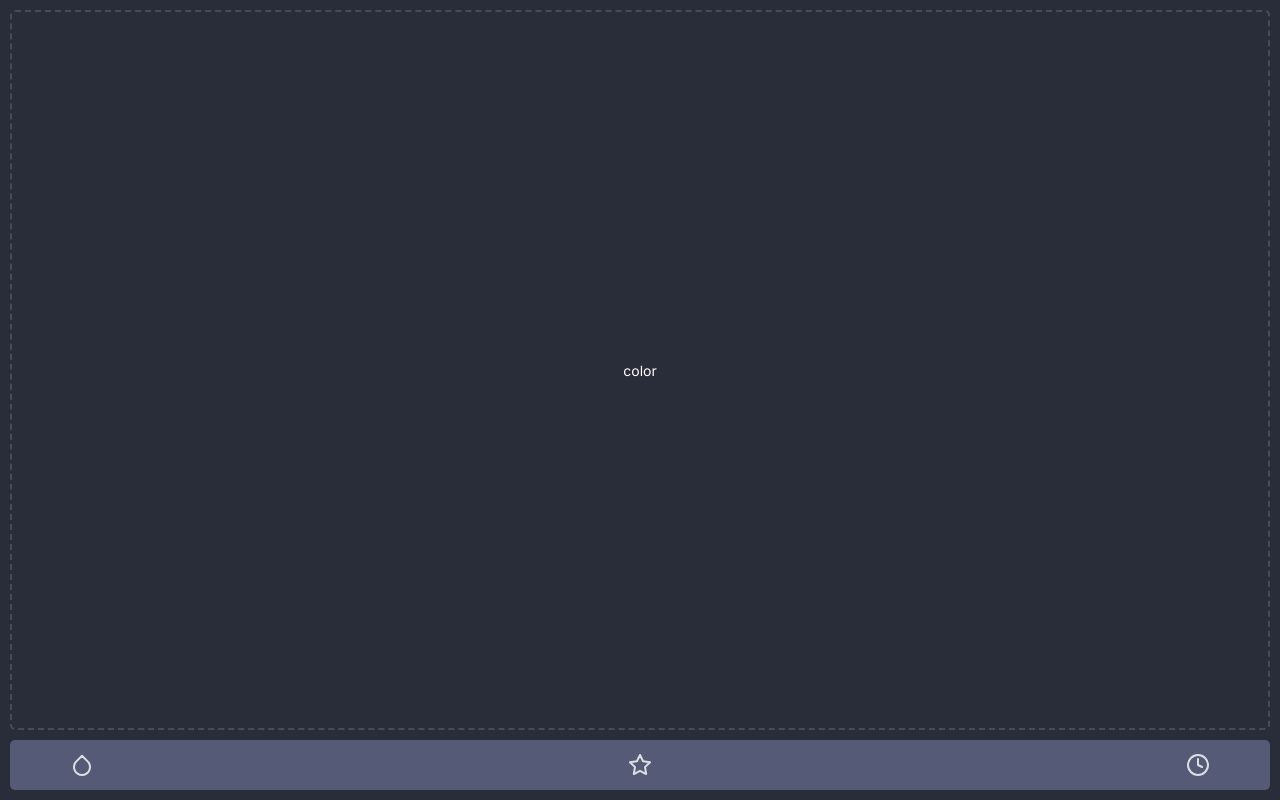
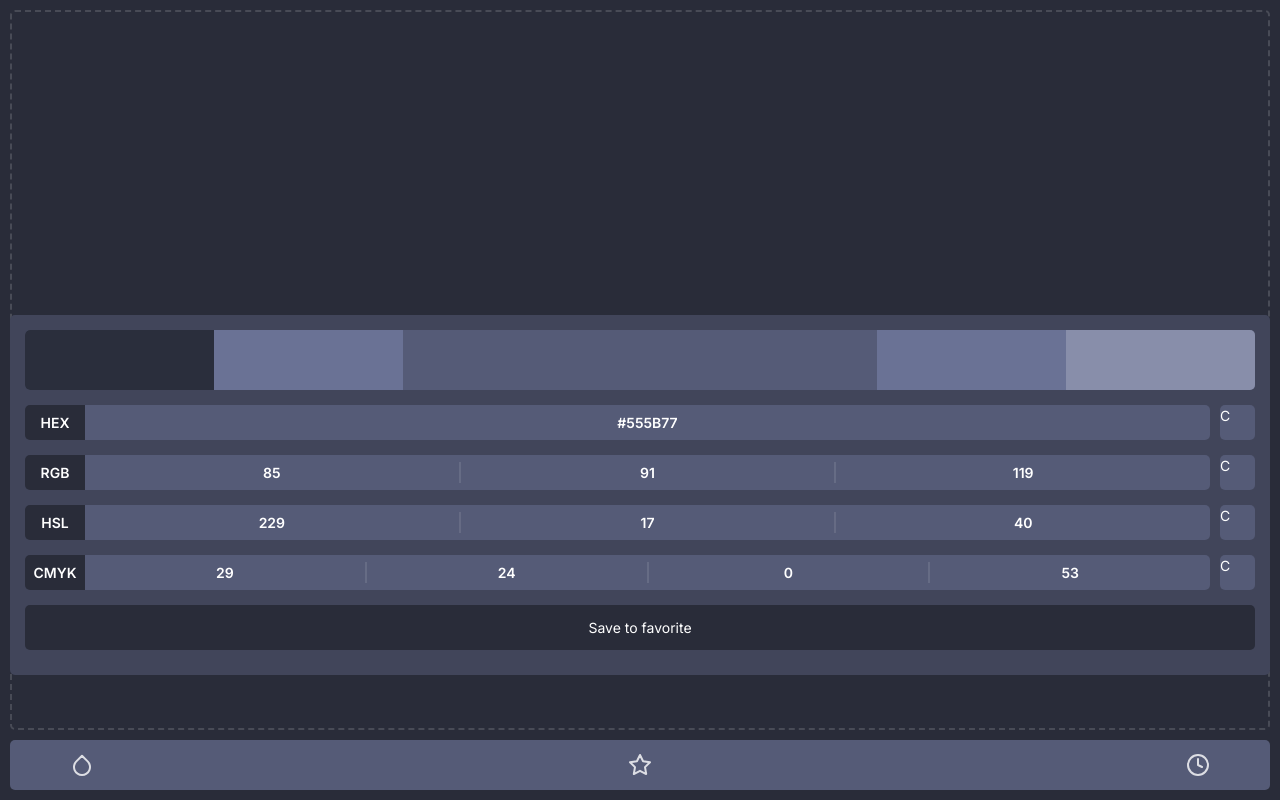
Before and after one commit to vlad-solomon/swwwatch, a React (Vite) app: page / in a window 1280 px wide. Both pictures are taken after a click on the picture 82 px from the left and 765 px from the top of the page. Built offline with nearby package versions, Linux system fonts and the light colour scheme.

Commit message:
Add navigation interactions Create useHSLVariations hook

```diff
--- a/src/App.jsx
+++ b/src/App.jsx
@@ -5,13 +5,22 @@ import FavoriteColorsDrawer from "./components/FavoriteColorsDrawer/FavoriteColo
 import Image from "./components/Image/Image"
 import Nav from "./components/Nav/Nav";
 
+import { useStore } from "./stores/useStore";
+
+const drawers = {
+    current: CurrentColorDrawer,
+    favorite: FavoriteColorsDrawer,
+    previous: PreviousColorsDrawer,
+}
+
 function App() {
+    const drawer = useStore((state) => state.drawer)
+    const SelectedDrawer = drawers[drawer]
+
     return (
         <>
             <div className="app">
-                {/* <CurrentColorDrawer /> */}
-                {/* <PreviousColorsDrawer /> */}
-                {/* <FavoriteColorsDrawer /> */}
+                {drawer !== "closed" ? <SelectedDrawer /> : ""}
                 <Image />
                 <Nav />
             </div>
--- a/src/components/ColorDetail/ColorDetail.jsx
+++ b/src/components/ColorDetail/ColorDetail.jsx
@@ -5,7 +5,7 @@ function ColorDetail({ type, values }) {
         <div className="color-detail__wrapper">
             <div className="color-detail">
                 <div className="color-detail__type">{type}</div>
-                <div className="color-detail__values">{values.map((value, index) => <span key={index}>{value}</span>)}</div>
+                <div className="color-detail__values">{Array.isArray(values) ? values.map((value, index) => <span key={index}>{value}</span>) : <span>{values}</span>}</div>
             </div>
             <div className="mock-button">C</div>
         </div>
--- a/src/components/CurrentColorDrawer/CurrentColorDrawer.jsx
+++ b/src/components/CurrentColorDrawer/CurrentColorDrawer.jsx
@@ -1,26 +1,22 @@
-import "./CurrentColorDrawer.scss"
 import Drawer from "../Drawer/Drawer"
 import ColorDetail from "../ColorDetail/ColorDetail"
 import Button from "../Button/Button"
+import useHSLVariations from "../../hooks/useHSLVariations"
+
+import "./CurrentColorDrawer.scss"
 
 export default function CurrentColorDrawer() {
     const mockColorDetails = {
-        hex: ["#555B77"],
+        hex: "#555B77",
         rgb: [85, 91, 119],
         hsl: [229, 17, 40],
         cmyk: [29, 24, 0, 53],
     }
-    const mockHSLValues = [
-        [mockColorDetails.hsl[0], mockColorDetails.hsl[1], Math.max(mockColorDetails.hsl[2] - 20, 0)],
-        [mockColorDetails.hsl[0], mockColorDetails.hsl[1], Math.max(mockColorDetails.hsl[2] - 10, 0)],
-        [...mockColorDetails.hsl],
-        [mockColorDetails.hsl[0], mockColorDetails.hsl[1], Math.min(mockColorDetails.hsl[2] + 10, 100)],
-        [mockColorDetails.hsl[0], mockColorDetails.hsl[1], Math.min(mockColorDetails.hsl[2] + 20, 100)],
-    ]
+    const hslVariations = useHSLVariations(mockColorDetails.hsl);
 
     return (
         <Drawer modifier="current-color">
-            <div className="color-shades">{mockHSLValues.map((color, index) => <div className="color-shades__shade" key={index} style={{ backgroundColor: `hsl(${color[0]}, ${color[1]}%, ${color[2]}%)` }}></div>)}</div>
+            <div className="color-shades">{hslVariations.map(([hue, saturation, value], index) => <div className="color-shades__shade" key={index} style={{ backgroundColor: `hsl(${hue}, ${saturation}%, ${value}%)` }}></div>)}</div>
             <div className="color-details">
                 {Object.entries(mockColorDetails).map(([type, values], index) => <ColorDetail key={index} type={type} values={values} />)}
             </div>
--- a/src/components/CurrentColorDrawer/CurrentColorDrawer.scss
+++ b/src/components/CurrentColorDrawer/CurrentColorDrawer.scss
@@ -1,4 +1,6 @@
 .drawer--current-color {
+	display: flex;
+	flex-direction: column;
 	.color-shades {
 		height: 60px;
 		display: flex;
--- a/src/components/Nav/Nav.jsx
+++ b/src/components/Nav/Nav.jsx
@@ -6,7 +6,7 @@ import { useStore } from "../../stores/useStore"
 
 const states = [
     {
-        state: "color",
+        state: "current",
         icon: Color,
     },
     {
--- /dev/null
+++ b/src/hooks/useHSLVariations.jsx
@@ -0,0 +1,9 @@
+export default function useHSLVariations(hsl) {
+    const offsets = [-20, 10, 0, 10, 20];
+    const variations = offsets.map(offset => {
+        const variation = [...hsl];
+        variation[2] = Math.max(Math.min(hsl[2] + offset, 100), 0)
+        return variation;
+    })
+    return variations;
+}
```
